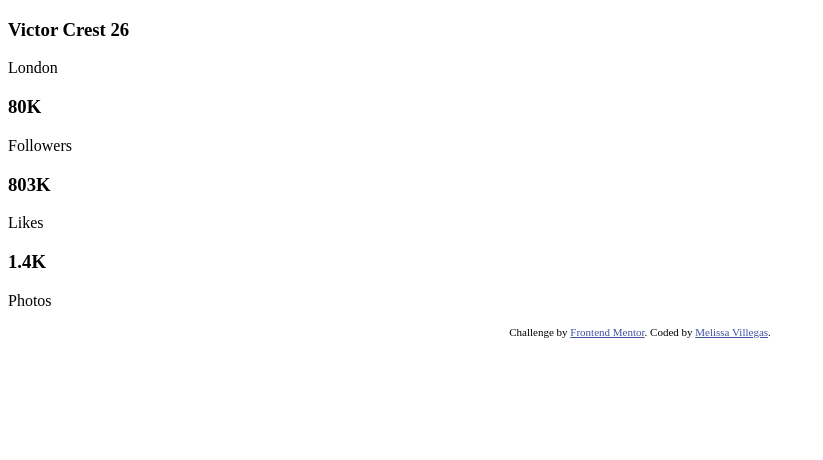
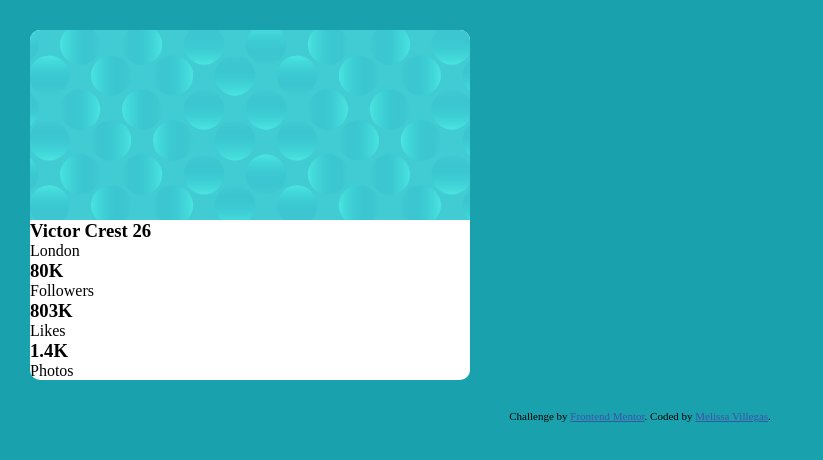
Before and after one commit to melissavi08/profile-card-component, a plain HTML site: page index.html in a window 1280 px wide. Shown: the whole page, without its empty margins (0-823 px from the left). Drawn offline with Linux system fonts and the light colour scheme.

Commit message:
body, main and profileBackground changes added

```diff
--- a/css/style.css
+++ b/css/style.css
@@ -1,3 +1,43 @@
+:root {
+  --primaryColor: #19a2ae;
+  --secondaryBlueColor: #2d3248;
+  --secondaryGrayColor: #6a6f81;
+  --complementaryGrayColor: #969696;
+}
+
+* {
+  padding: 0;
+  margin: 0;
+  box-sizing: border-box;
+}
+
+body {
+  min-height: 100vh;
+  background-color: var(--primaryColor);
+}
+
+main {
+  min-width: 300px;
+  width: 500px;
+  padding: 30px;
+}
+
+.cardContainer {
+  border-radius: 10px;
+  background-color: white;
+  overflow: hidden;
+}
+
+.profileBackground {
+  width: 100%;
+  height: 190px;
+}
+
+.profileBackground img {
+  width: 100%;
+  height: 100%;
+  object-fit: cover;
+}
 .attribution {
   font-size: 11px;
   text-align: center;
--- a/index.html
+++ b/index.html
@@ -17,8 +17,11 @@
   </head>
   <body>
     <main>
+      <div class="cardContainer">
         <div class="profile">
-        <figure class="profileBackground"></figure>
+          <figure class="profileBackground">
+            <img src="./images/bg-pattern-card.svg" alt="" />
+          </figure>
           <figure class="profilePhoto"></figure>
           <div class="profileInfo">
             <h3><strong>Victor Crest</strong> 26</h3>
@@ -39,6 +42,7 @@
             <p>Photos</p>
           </div>
         </div>
+      </div>
     </main>
 
     <footer class="attribution">
```
Lines whose indentation alone changed are shown as unchanged.
